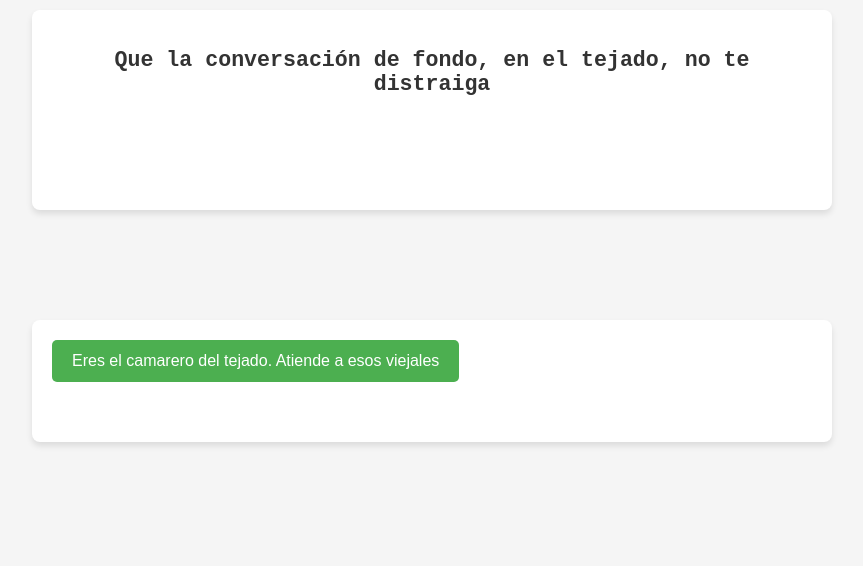
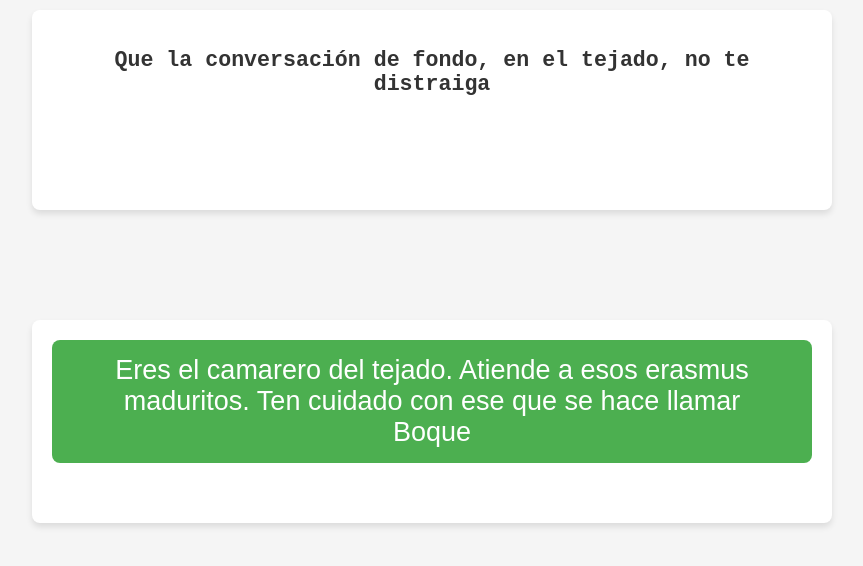
Before and after one commit to alabcar/Tejado, a plain HTML site: page index.html in a window 1280 px wide. Shown: the whole page, without its empty margins (208-1071 px from the left). Drawn offline with Linux system fonts and the light colour scheme.

Commit message:
Mejora en botón principal

```diff
--- a/index.html
+++ b/index.html
@@ -13,7 +13,7 @@
     </div>
 
     <div id="game-container">
-        <button id="start-button">Eres el camarero del tejado. Atiende a esos viejales</button>
+        <button id="start-button">Eres el camarero del tejado. Atiende a esos erasmus maduritos. Ten cuidado con ese que se hace llamar Boque</button>
     </div>
 
     <script src="script_v2.js"></script>
--- a/styles.css
+++ b/styles.css
@@ -216,6 +216,21 @@ button:hover, #next-button:hover {
     background-color: #0056b3; /* Darker blue on hover */
 }
 
+#start-button {
+    font-size: 1.5em; /* Increase font size for better readability */
+    padding: 15px 30px; /* Increase padding to make the button more prominent */
+    background-color: #4caf50; /* Green for emphasis */
+    color: #ffffff; /* White text for contrast */
+    border: none;
+    border-radius: 8px;
+    cursor: pointer;
+    transition: background-color 0.3s;
+}
+
+#start-button:hover {
+    background-color: #388e3c; /* Slightly darker green on hover */
+}
+
 /* Responsive adjustments */
 @media (max-width: 768px) {
     #chat-box {
```
